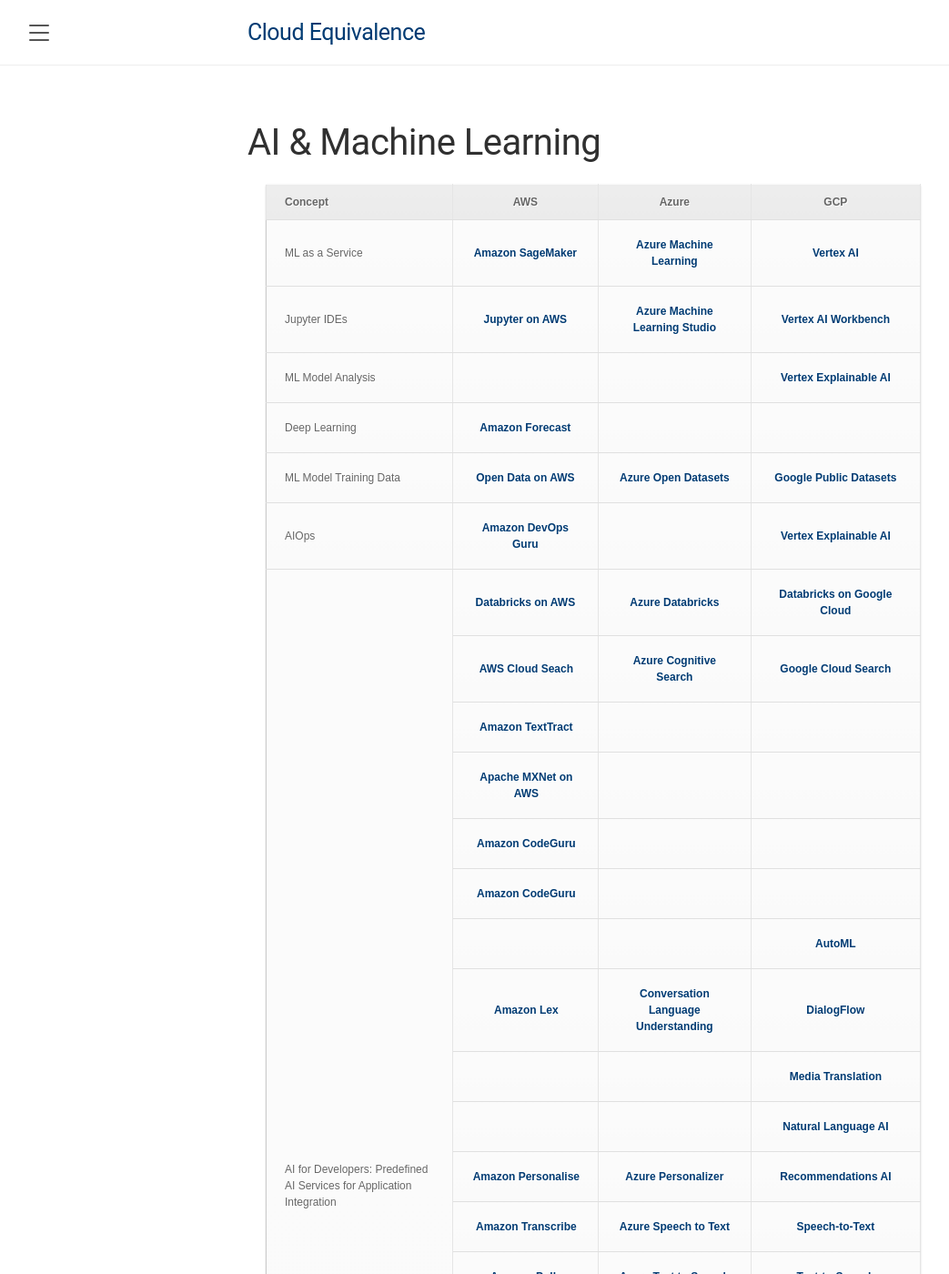
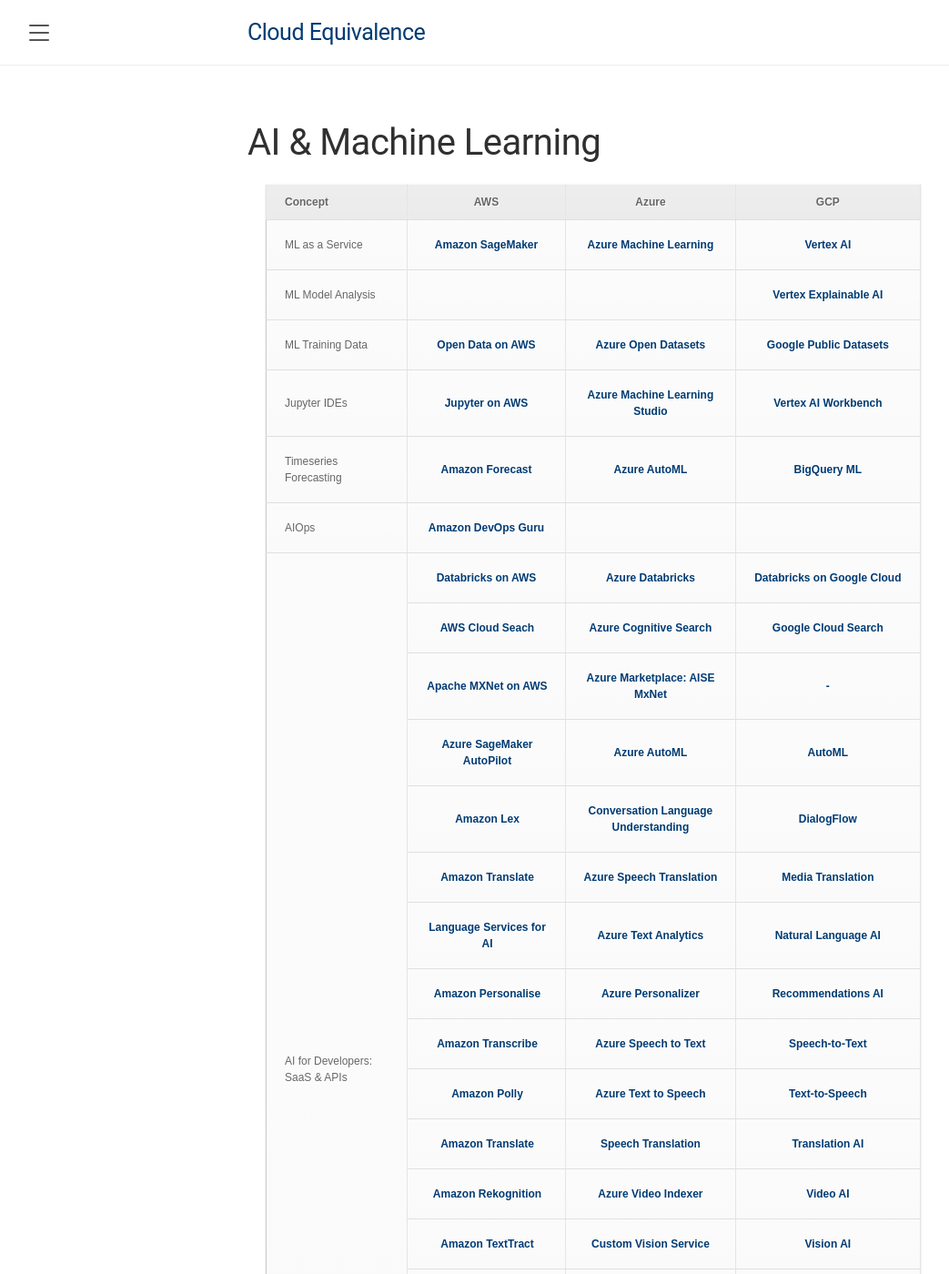
Before and after one commit to mikail-khan/mikail-khan.github.io, a Jekyll site: the page built from concept/ai-ml.md, in a window 1280 px wide and 1400 px high. Shown: the whole window at 91% size, without its empty margins (8-1051 px from the left). Built offline with Jekyll 4.4.1, drawn with Linux system fonts in a browser that asks for light colours; some of the changed text lies outside the part shown.

Commit message:
update mappings + fix errors

```diff
--- a/_data/ai-ml.yml
+++ b/_data/ai-ml.yml
@@ -6,6 +6,24 @@
       azure-url: https://learn.microsoft.com/en-us/azure/machine-learning/overview-what-is-azure-machine-learning?view=azureml-api-2
       gcp:       Vertex AI
       gcp-url:   https://cloud.google.com/vertex-ai
+
+- concept:       ML Model Analysis
+  services:
+    - aws:
+      aws-url:
+      azure:
+      azure-url:
+      gcp:       Vertex Explainable AI
+      gcp-url:   https://cloud.google.com/explainable-ai
+
+- concept:       ML Training Data
+  services:
+    - aws:       Open Data on AWS
+      aws-url:   https://aws.amazon.com/opendata/?wwps-cards.sort-by=item.additionalFields.sortDate&wwps-cards.sort-order=desc
+      azure:     Azure Open Datasets
+      azure-url: https://azure.microsoft.com/en-gb/products/open-datasets/
+      gcp:       Google Public Datasets
+      gcp-url:   https://console.cloud.google.com/marketplace/browse?filter=solution-type:dataset&_ga=2.70189331.2024592462.1686735273-511713694.1686405403&pli=1
 
 - concept:       Jupyter IDEs
   services:
@@ -16,32 +34,14 @@
       gcp:       Vertex AI Workbench
       gcp-url:   https://cloud.google.com/vertex-ai-workbench
 
-- concept:       ML Model Analysis
-  services:
-    - aws:
-      aws-url:
-      azure:
-      azure-url:
-      gcp:       Vertex Explainable AI
-      gcp-url:   https://cloud.google.com/explainable-ai
-
-- concept:       Deep Learning
+- concept:       Timeseries Forecasting
   services:
     - aws:       Amazon Forecast
       aws-url:   https://docs.aws.amazon.com/forecast/?icmpid=docs_homepage_ml
-      azure:
-      azure-url:
-      gcp:
-      gcp-url:
-
-- concept:       ML Model Training Data
-  services:
-    - aws:       Open Data on AWS
-      aws-url:   https://aws.amazon.com/opendata/?wwps-cards.sort-by=item.additionalFields.sortDate&wwps-cards.sort-order=desc
-      azure:     Azure Open Datasets
-      azure-url: https://azure.microsoft.com/en-gb/products/open-datasets/
-      gcp:       Google Public Datasets
-      gcp-url:   https://console.cloud.google.com/marketplace/browse?filter=solution-type:dataset&_ga=2.70189331.2024592462.1686735273-511713694.1686405403&pli=1
+      azure:     Azure AutoML
+      azure-url: https://learn.microsoft.com/en-us/azure/machine-learning/how-to-auto-train-forecast?view=azureml-api-2
+      gcp:       BigQuery ML
+      gcp-url:   https://cloud.google.com/bigquery/docs/bqml-introduction#:~:text=BigQuery%20ML%20lets%20you%20create,the%20need%20to%20move%20data.
 
 - concept:       AIOps
   services:
@@ -49,10 +49,10 @@
       aws-url:   https://docs.aws.amazon.com/devops-guru/?icmpid=docs_homepage_ml
       azure:
       azure-url:
-      gcp:       Vertex Explainable AI
-      gcp-url:   https://cloud.google.com/explainable-ai
+      gcp:
+      gcp-url:
 
-- concept:       'AI for Developers: Predefined AI Services for Application Integration'
+- concept:       "AI for Developers: SaaS & APIs"
   services:
     - aws:       Databricks on AWS
       aws-url:   https://aws.amazon.com/solutions/partners/databricks/
@@ -66,34 +66,16 @@
       azure-url: https://azure.microsoft.com/en-gb/products/search/
       gcp:       Google Cloud Search
       gcp-url:
-    - aws:       Amazon TextTract
-      aws-url:   https://docs.aws.amazon.com/textract/?icmpid=docs_homepage_ml
-      azure:
-      azure-url:
-      gcp:
-      gcp-url:
     - aws:       Apache MXNet on AWS
       aws-url:   https://docs.aws.amazon.com/mxnet/?icmpid=docs_homepage_ml
-      azure:
-      azure-url:
-      gcp:
-      gcp-url:
-    - aws:       Amazon CodeGuru
-      aws-url:   https://docs.aws.amazon.com/codeguru/?icmpid=docs_homepage_ml
-      azure:
-      azure-url:
-      gcp:
-      gcp-url:
-    - aws:       Amazon CodeGuru
-      aws-url:   https://docs.aws.amazon.com/codeguru/?icmpid=docs_homepage_ml
-      azure:
-      azure-url:
-      gcp:
-      gcp-url:
-    - aws:
-      aws-url:
-      azure:
-      azure-url:
+      azure:     "Azure Marketplace: AISE MxNet"
+      azure-url: https://azuremarketplace.microsoft.com/en-gb/marketplace/apps/jetware-srl.mxnet_python?tab=Overview
+      gcp:       "-"
+      gcp-url:   "-"
+    - aws:       Azure SageMaker AutoPilot
+      aws-url:   "https://aws.amazon.com/sagemaker/autopilot/?sagemaker-data-wrangler-whats-new.sort-by=item.additionalFields.postDateTime&sagemaker-data-wrangler-whats-new.sort-order=desc"
+      azure:     Azure AutoML
+      azure-url: https://azure.microsoft.com/en-gb/products/machine-learning/automatedml/?cdn=disable#overview
       gcp:       AutoML
       gcp-url:   https://cloud.google.com/automl
     - aws:       Amazon Lex
@@ -102,16 +84,16 @@
       azure-url: https://azure.microsoft.com/en-gb/products/cognitive-services/conversational-language-understanding/
       gcp:       DialogFlow
       gcp-url:   https://cloud.google.com/dialogflow
-    - aws:
-      aws-url:
-      azure:
-      azure-url:
+    - aws:       Amazon Translate
+      aws-url:   https://aws.amazon.com/translate/
+      azure:     Azure Speech Translation
+      azure-url: https://azure.microsoft.com/en-gb/products/cognitive-services/speech-translation
       gcp:       Media Translation
       gcp-url:   https://cloud.google.com/media-translation
-    - aws:
-      aws-url:
-      azure:
-      azure-url:
+    - aws:       Language Services for AI
+      aws-url:   https://aws.amazon.com/machine-learning/language/
+      azure:     Azure Text Analytics
+      azure-url: https://azure.microsoft.com/en-gb/products/cognitive-services/text-analytics
       gcp:       Natural Language AI
       gcp-url:   https://cloud.google.com/natural-language
     - aws:       Amazon Personalise
@@ -136,6 +118,8 @@
       aws-url:   https://docs.aws.amazon.com/translate/?icmpid=docs_homepage_ml
       azure:     Speech Translation
       azure-url: https://azure.microsoft.com/en-gb/products/cognitive-services/speech-translation/
+      gcp:       Media Translation
+      gcp-url:   https://cloud.google.com/media-translation
       gcp:       Translation AI
       gcp-url:   https://cloud.google.com/translate
     - aws:       Amazon Rekognition
@@ -144,51 +128,51 @@
       azure-url: https://azure.microsoft.com/en-gb/products/video-indexer/
       gcp:       Video AI
       gcp-url:   https://cloud.google.com/video-intelligence
-    - aws:
-      aws-url:
+    - aws:       Amazon TextTract
+      aws-url:   https://docs.aws.amazon.com/textract/?icmpid=docs_homepage_ml
       azure:     Custom Vision Service
       azure-url: https://azure.microsoft.com/en-gb/products/cognitive-services/custom-vision-service
       gcp:       Vision AI
       gcp-url:   https://cloud.google.com/vision
+    - aws:       Via AWS Partner Network
+      aws-url:   https://aws.amazon.com/solutions/retail/immersive-retail/
+      azure:     Azure Immersive Reader
+      azure-url: https://azure.microsoft.com/en-gb/products/immersive-reader/
+      gcp:       Immersive Stream for XR
+      gcp-url:   https://cloud.google.com/immersive-stream/xr
+    - aws:       Amazon Connect Voice ID
+      aws-url:   https://aws.amazon.com/connect/voice-id/
+      azure:     Speaker Recognition
+      azure-url: https://azure.microsoft.com/en-gb/products/cognitive-services/speaker-recognition/
+      gcp:       Speaker ID
+      gcp-url:   https://cloud.google.com/speaker-id
+    - aws:       Language Services for AI
+      aws-url:   https://aws.amazon.com/machine-learning/language/
+      azure:     Cognitive Service for Language
+      azure-url: https://azure.microsoft.com/en-gb/products/cognitive-services/language-service/
+      gcp:       Natural Language AI
+      gcp-url:   https://cloud.google.com/natural-language
+    - aws:       Amazon Translate
+      aws-url:   https://aws.amazon.com/translate/
+      azure:     Translator
+      azure-url: https://azure.microsoft.com/en-gb/products/cognitive-services/translator/
+      gcp:       Translation AI
+      gcp-url:   https://cloud.google.com/translate
+    - aws:       AWS Textract
+      aws-url:   https://aws.amazon.com/textract/
+      azure:     Azure Cognitive Service for Vision
+      azure-url: https://azure.microsoft.com/en-gb/products/cognitive-services/vision-services/
+      gcp:       Vision AI
+      gcp-url:   https://cloud.google.com/vision
+
+- concept:       AI Devices
+  services:
     - aws:       AWS DeepLens
       aws-url:   https://docs.aws.amazon.com/deeplens/?icmpid=docs_homepage_ml
       azure:
       azure-url:
       gcp:
       gcp-url:
-    - aws:
-      aws-url:
-      azure:     Azure Immersive Reader
-      azure-url: https://azure.microsoft.com/en-gb/products/immersive-reader/
-      gcp:
-      gcp-url:
-    - aws:
-      aws-url:
-      azure:     Speaker Recognition
-      azure-url: https://azure.microsoft.com/en-gb/products/cognitive-services/speaker-recognition/
-      gcp:
-      gcp-url:
-    - aws:
-      aws-url:
-      azure:     Cognitive Service for Language
-      azure-url: https://azure.microsoft.com/en-gb/products/cognitive-services/language-service/
-      gcp:
-      gcp-url:
-    - aws:
-      aws-url:
-      azure:     Translator
-      azure-url: https://azure.microsoft.com/en-gb/products/cognitive-services/translator/
-      gcp:
-      gcp-url:
-    - aws:
-      aws-url:
-      azure:     Azure Cognitive Service for Vision
-      azure-url: https://azure.microsoft.com/en-gb/products/cognitive-services/vision-services/
-      gcp:
-      gcp-url:
-
-- concept:       AI Devices
-  services:
     - aws:
       aws-url:
       azure:     Azure Kinect DK
```
